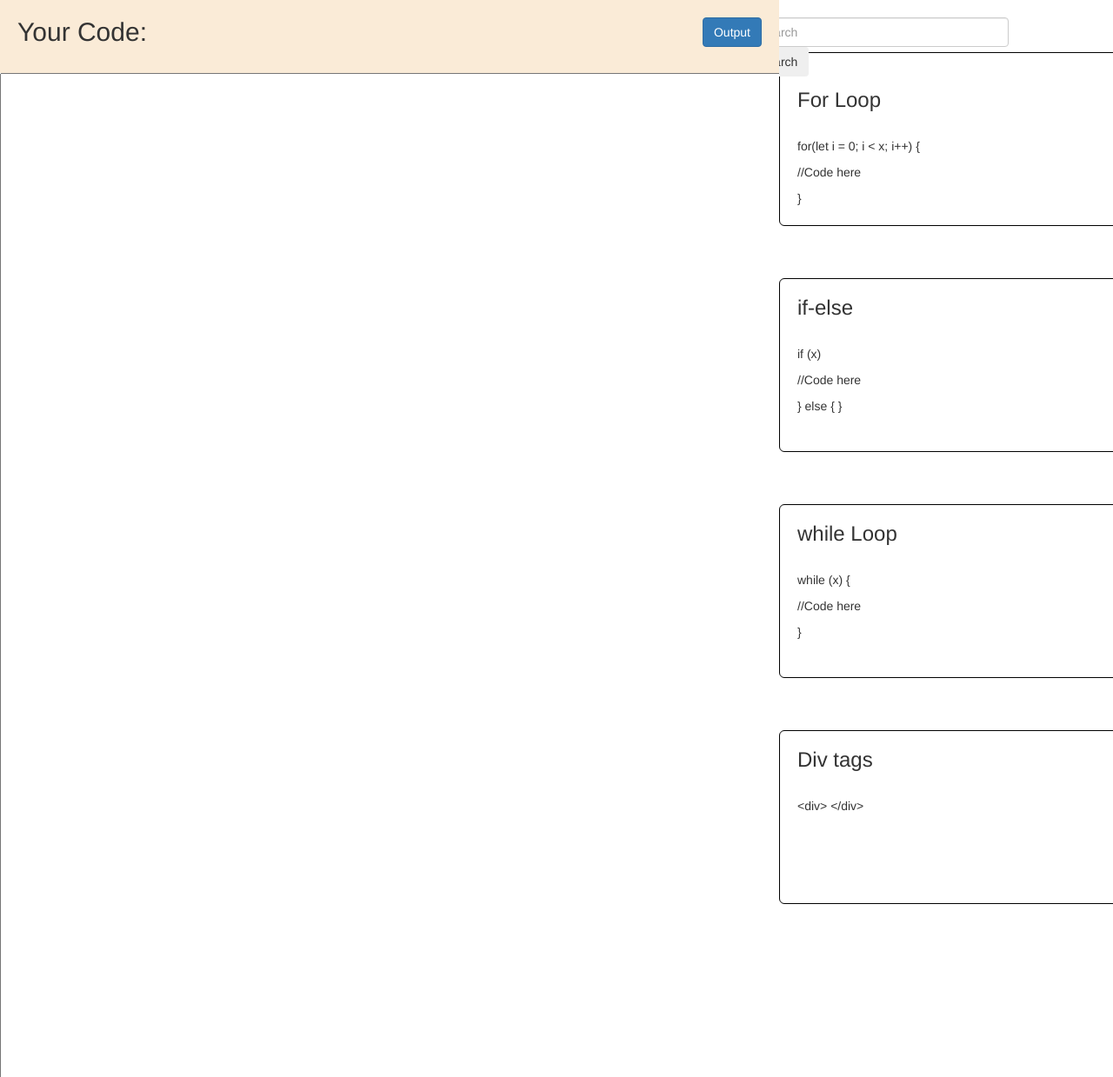
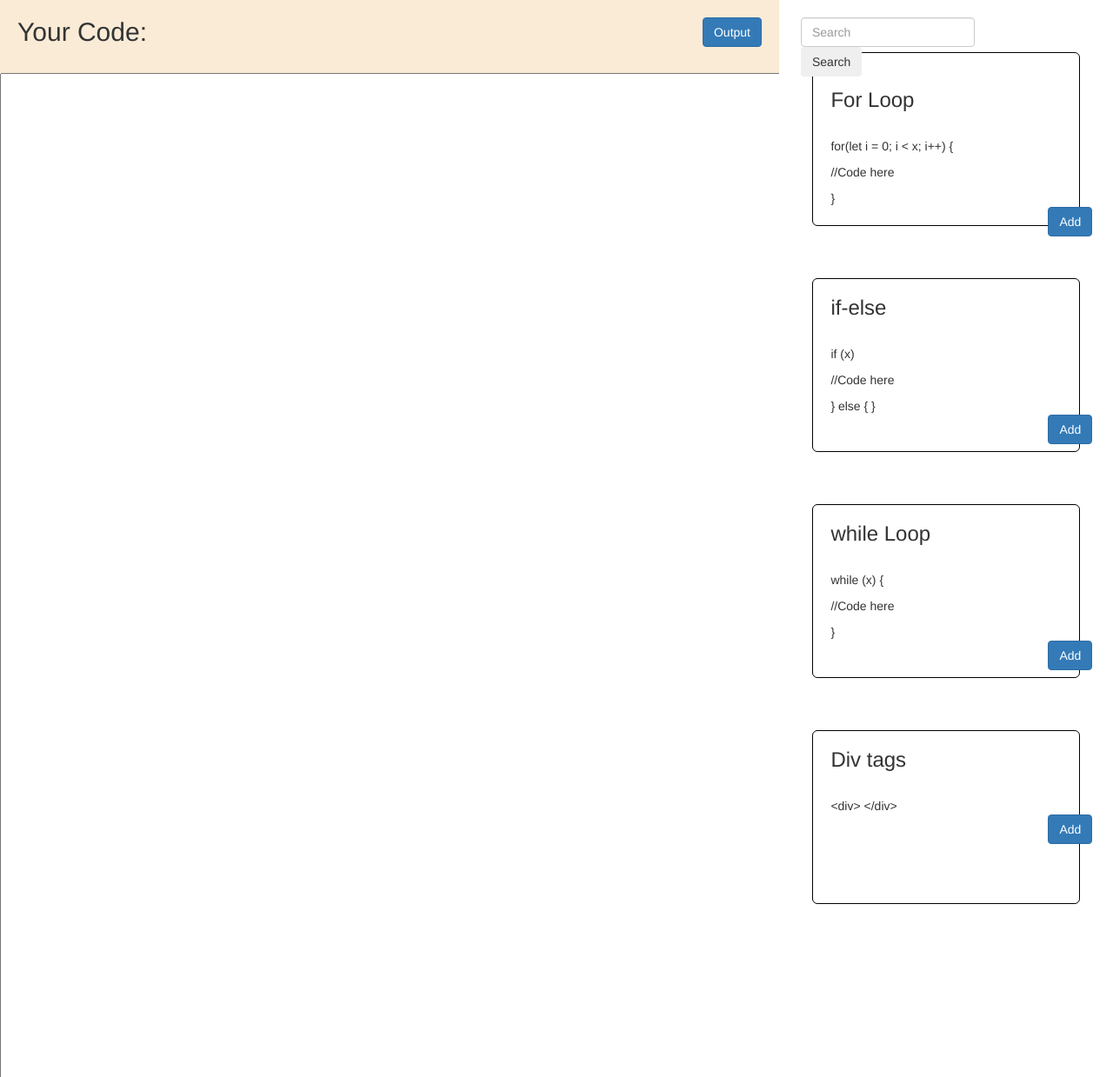
Before and after one commit to GurvirSingh/AT-Project-Team-4-v1.0.0, a PHP site: page / in a window 1280 px wide. Shown: the top 1239 px of the page at 87% size. Run offline with PHP 8.4, Linux system fonts and the light colour scheme.

Commit message:
Add files via upload

```diff
--- a/index.css
+++ b/index.css
@@ -1,8 +1,10 @@
+/* default body margin and padding */
 body {
     padding: 0px;
     margin: 0px;
 }
 
+/* Text editor styles */
 .text-editor {
     height: 100%;
     width: 70%;
@@ -19,6 +21,19 @@ body {
     width: 100%;
     margin-top: 30px;
 }
+
+.button-right {
+    float: right;
+    margin-top: 20px;
+    margin-right: 20px;
+}
+
+textarea {
+    font-size: 20px !important;
+    padding: 20px;
+}
+
+/* Code block styles */
 .code-blocks {
     height: 100%;
     width: 30%;
@@ -27,12 +42,24 @@ body {
     overflow-x: scroll;
 
 }
-.button-right {
-    float: right;
-    margin-top: 20px;
-    margin-right: 20px;
+
+.code-block-1 {
+    width: 80%;
+    height: 200px;
+    margin: 0 auto;
+    margin-top: 60px;
+    border: 1px solid black;
+    border-radius: 6px;
+    padding-left: 20px;
+
 }
 
+.button1 {
+    margin-left: 250px;
+    margin-top: -10px;
+}
+
+/* Search box */
 .search {
     float: right;
     margin-top: 20px;
@@ -42,16 +69,5 @@ body {
 }
 
 .form-control {
-    width: 300px !important;
+    width: 200px !important;
 }
-
-.code-block-1 {
-    width: 500px;
-    height: 200px;
-    margin: 0 auto;
-    margin-top: 60px;
-    border: 1px solid black;
-    border-radius: 6px;
-    padding-left: 20px;
-
-}
--- a/index.html
+++ b/index.html
@@ -9,14 +9,17 @@
     <script src="https://maxcdn.bootstrapcdn.com/bootstrap/3.4.1/js/bootstrap.min.js"></script>
 </head>
 <body>
+    <!-- Text editor code -->
     <div class="text-editor">
         <h2 style="display: block; position: absolute; margin-left: 20px;"> Your Code: </h2>
-        <button type="button" class="btn btn-primary button-right">Output</button>
+        <button type="button" class="btn btn-primary button-right" onclick="showOp()">Output</button>
 
         <div class="text-box">
-            <textarea rows="100" cols="161"></textarea>
+            <textarea rows="100" cols="161" id="tb"></textarea>
         </div>
     </div>
+
+    <!-- Code blocks code -->
     <div class="code-blocks">
         <div class="search">
             <form class="form-inline">
@@ -25,11 +28,13 @@
             </form>
         </div>
 
+        <!-- Static code block examples -->
         <div class="code-block-1">
             <h3>For Loop</h3><br/>
             <p>for(let i = 0; i < x; i++) {
                 <p>//Code here</p>
             }</p>
+            <button class="button1 btn btn-primary" id="button1">Add</button>
         </div>
 
         <div class="code-block-1">
@@ -38,6 +43,7 @@
                 <p>//Code here</p>
             } else {
             }</p>
+            <button class="button1 btn btn-primary" id="button2">Add</button>
         </div>
 
         <div class="code-block-1">
@@ -45,13 +51,29 @@
             <p>while (x) {
                 <p>//Code here</p>
             }</p>
+            <button class="button1 btn btn-primary" id="button3">Add</button>
         </div>
 
         <div class="code-block-1">
             <h3>Div tags</h3><br/>
             <p>&lt;div&gt; &lt;/div&gt; </p>
+            <button class="button1 btn btn-primary" id="button4">Add</button>
         </div>
 
     </div>
 </body>
+
+<script>
+// Static implementation of adding a code block to the text editor
+function addLoop() {
+  document.getElementById("tb").value = "for(let i = 0; i < x; i++) { }";
+}
+document.getElementById("button1").addEventListener("click", addLoop);
+
+// Static implementation of displaying the output in a new window
+function showOp() {
+    window.open('/output.html', '_blank');
+}
+</script>
+
 </html>
```
Also changed, not shown: output.html (added, +10 -0 lines).
